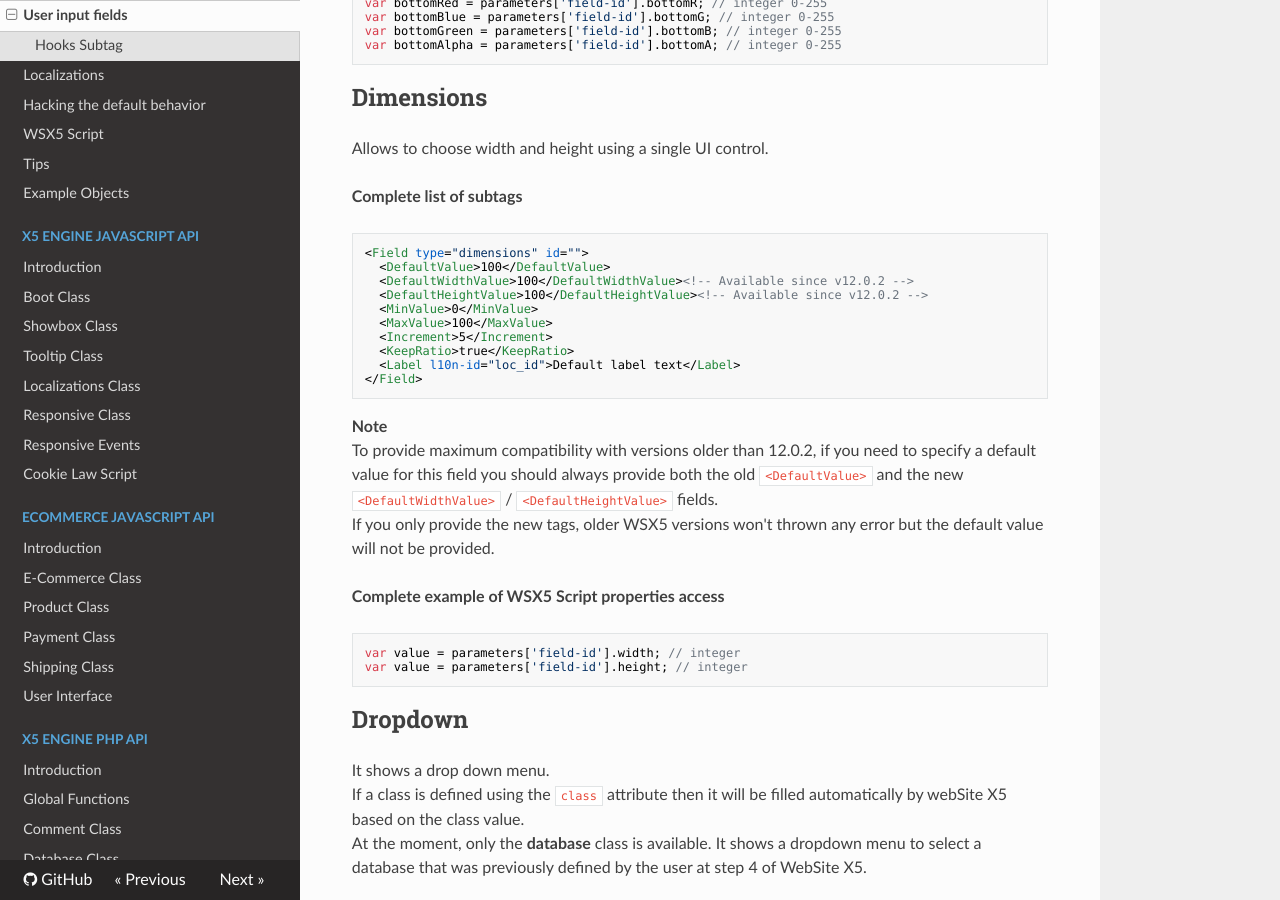
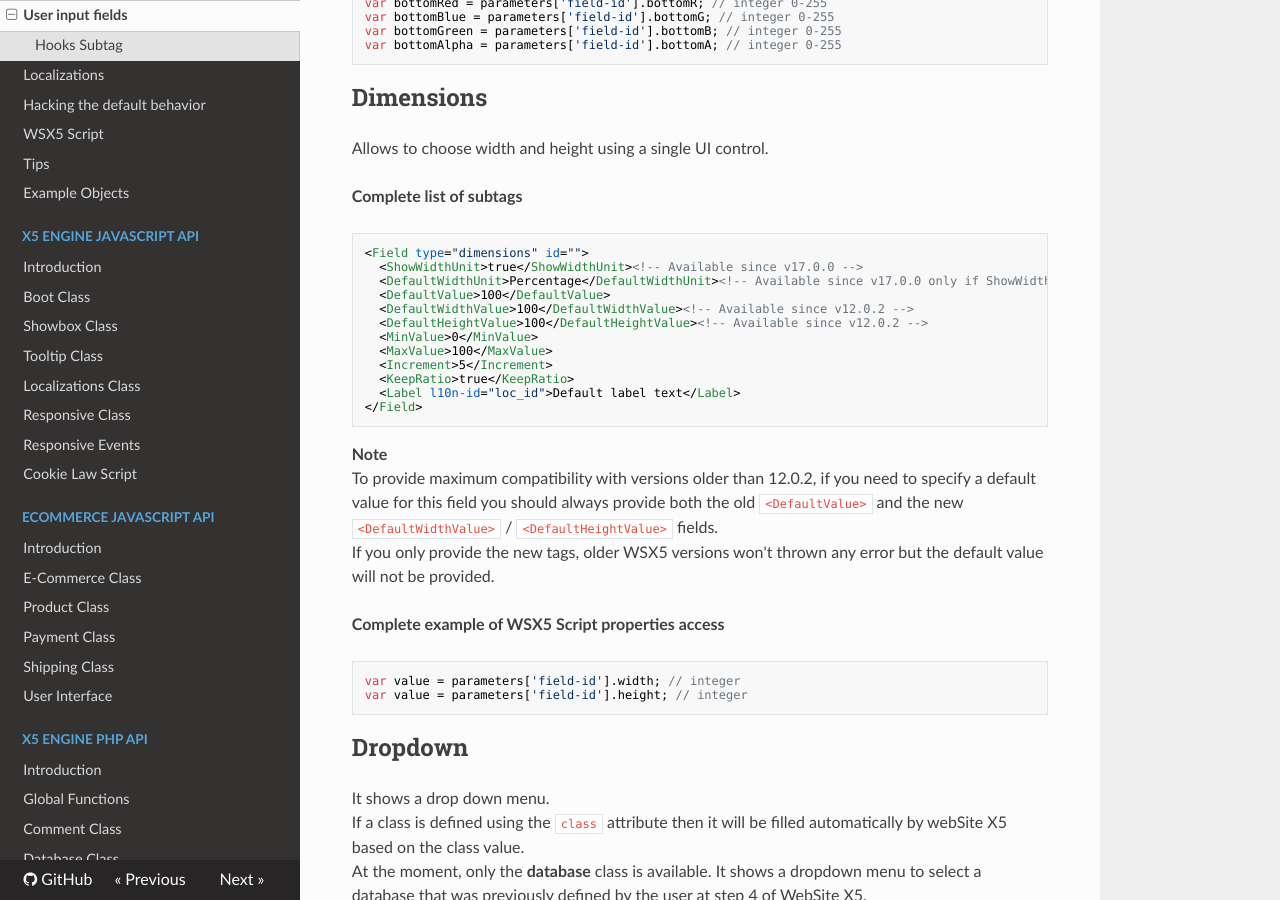
Before and after one commit to WebSiteX5/wsx5-developers-guide, an MkDocs documentation site: the page built from docs/optional-objects/user-input-fields.md, in a window 1280 px wide and 900 px high, scrolled down 3101 px. Built offline with MkDocs 1.6.1, drawn with Linux system fonts in a browser that asks for light colours; nearby versions of some CDN libraries; old or Windows-style settings are respelled for this version of MkDocs.

Commit message:
Aggiornato il campo Dimensioni con le nuove proprietà

````diff
--- a/docs/optional-objects/user-input-fields.md
+++ b/docs/optional-objects/user-input-fields.md
@@ -139,6 +139,8 @@ Allows to choose width and height using a single UI control.
 **Complete list of subtags**
 ```xml
 <Field type="dimensions" id="">
+  <ShowWidthUnit>true</ShowWidthUnit><!-- Available since v17.0.0 -->
+  <DefaultWidthUnit>Percentage</DefaultWidthUnit><!-- Available since v17.0.0 only if ShowWidthUnit is true -->
   <DefaultValue>100</DefaultValue>
   <DefaultWidthValue>100</DefaultWidthValue><!-- Available since v12.0.2 -->
   <DefaultHeightValue>100</DefaultHeightValue><!-- Available since v12.0.2 -->
````
